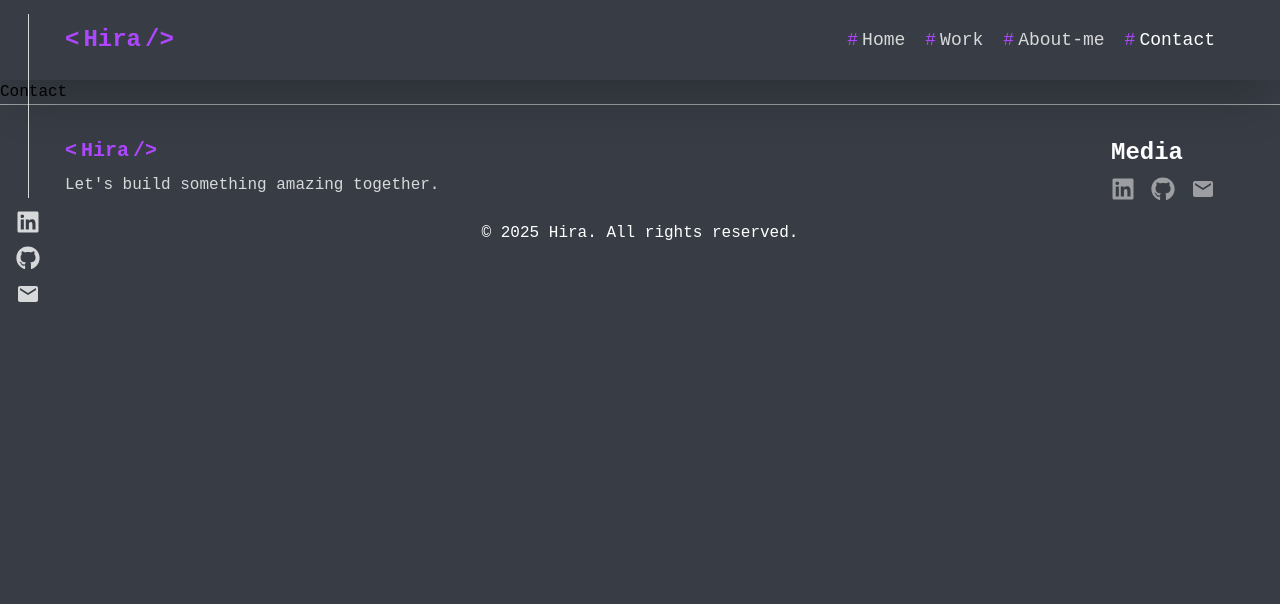
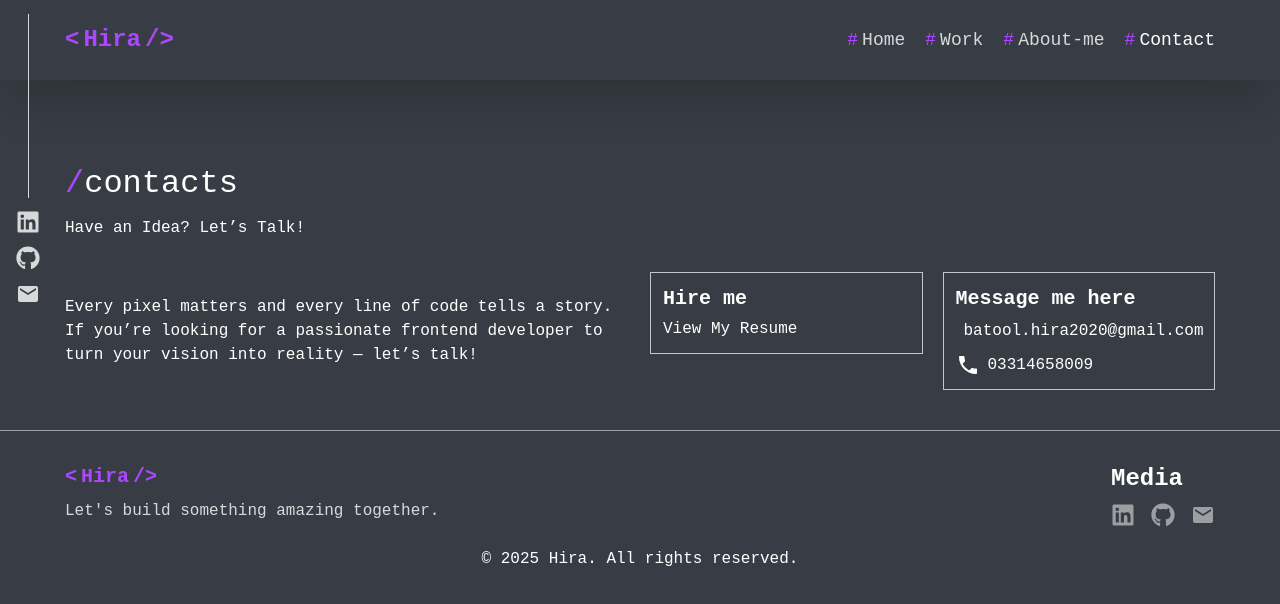
Before and after one commit to HiraBatool191/Portfolio, a React (Vite) app: page /contact in a window 1280 px wide. Shown: the top 604 px of the page. Built offline with nearby package versions, Linux system fonts and the light colour scheme.

Commit message:
push request

```diff
--- a/src/components/Contact/Contact.jsx
+++ b/src/components/Contact/Contact.jsx
@@ -1,9 +1,80 @@
-import React from 'react'
+import React, { useState } from "react";
+import { MdEmail, MdPhone } from "react-icons/md";
+import Button from "../Button/Button";
+import cvImage from "../../assets/CV.jpeg"; // Modal ke liye preview image
+import cvPdf from "../../assets/CV.pdf"; // Download ke liye actual PDF
+import Model from "../Model/Model";
 
 const Contact = () => {
+  const [open, setOpen] = useState(false);
+
+  const handleResumeClick = () => {
+    // pehle modal open karo
+    setOpen(true);
+
+    // chhoti si delay ke baad download trigger karo
+    setTimeout(() => {
+      const link = document.createElement("a");
+      link.href = cvPdf; // PDF ka correct path
+      link.download = "Hira-Batool-Resume.pdf"; // download file ka naam
+      document.body.appendChild(link);
+      link.click();
+      document.body.removeChild(link);
+    }, 300); // 300ms delay
+  };
+
   return (
-    <div>Contact</div>
-  )
-}
+    <>
+      <div className="text-white lg:pt-20 pt-10 lg:pb-10 pb-5 px-2.5 md:px-2.5">
+        <div className="container">
+          <div className="mb-8">
+            <h3 className="text-[32px] mb-2">
+              <span className="text-purple-500">/</span>contacts
+            </h3>
+            <p className="">Have an Idea? Let’s Talk!</p>
+          </div>
+          <div className="flex lg:flex-nowrap flex-wrap items-center gap-5">
+            <div className="lg:flex-1">
+              <p>
+                Every pixel matters and every line of code tells a story. If
+                you’re looking for a passionate frontend developer to turn your
+                vision into reality — let’s talk!
+              </p>
+            </div>
+            <div className="lg:flex-1 ">
+              <div className="grid grid-cols-1 md:grid-cols-2 items-start gap-5">
+                <div className="border border-white/70 p-3">
+                  <h5 className="mb-1 text-xl font-semibold">Hire me</h5>
+                  <Button variant="transparent" onClick={handleResumeClick} className="hover:text-purple-300 transition-all">
+                    View my resume
+                  </Button>
+                </div>
+                <div className="border border-white/70 p-3">
+                  <h5 className="mb-1 text-xl font-semibold">Message me here</h5>
+                  <div className="flex items-center gap-2 mb-2">
+                    <MdEmail size={28} />
+                    <p>batool.hira2020@gmail.com</p>
+                  </div>
+                  <div className="flex items-center gap-2">
+                    <MdPhone size={24} />
+                    <p>03314658009</p>
+                  </div>
+                </div>
+              </div>
+            </div>
+          </div>
+        </div>
+      </div>
 
-export default Contact
+      {open && (
+        <Model setIsOpen={() => setOpen(null)} className="w-[400px]!">
+          <div>
+            <img src={cvImage} alt="Resume preview" />
+          </div>
+        </Model>
+      )}
+    </>
+  );
+};
+
+export default Contact;
```
Also changed, not shown: src/assets/CV.jpeg (added), 1 other file (tests, documents, lock files or other folders).
